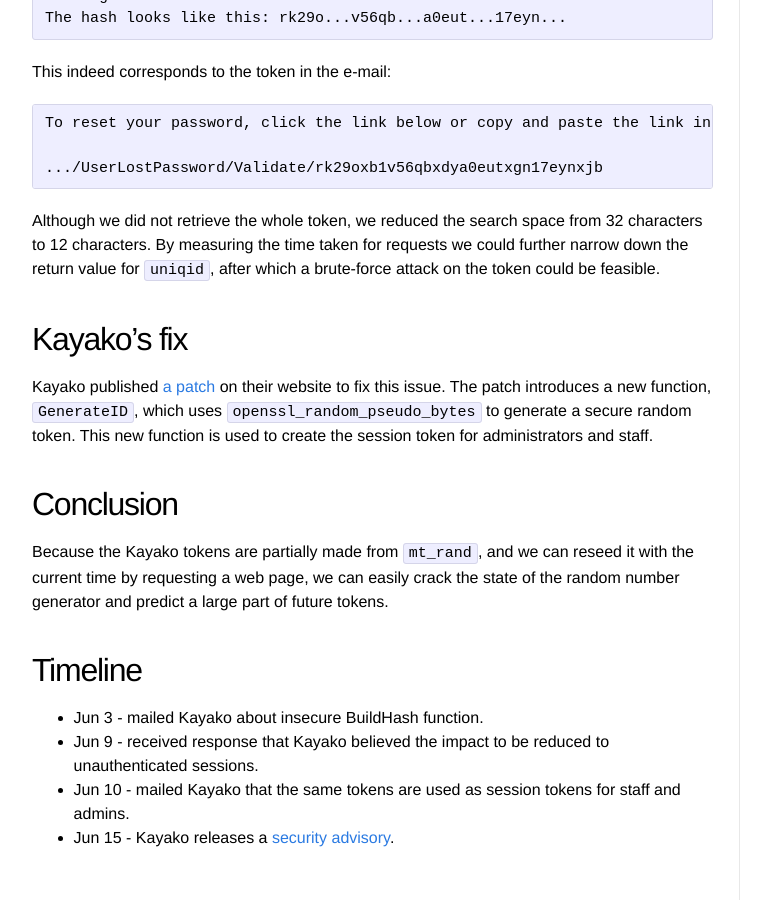
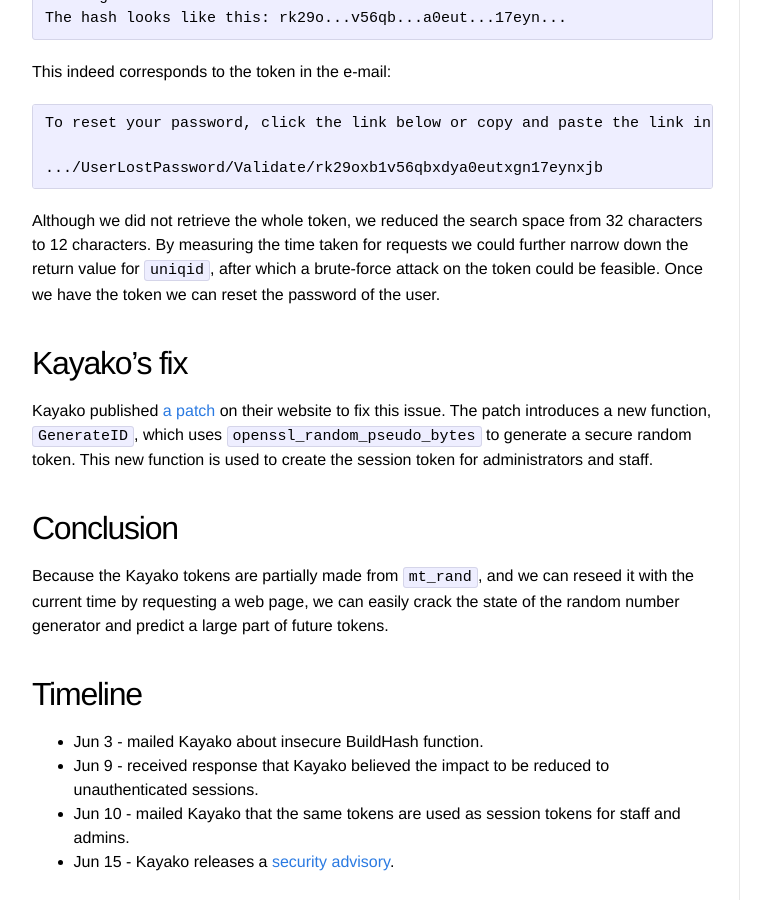
Before and after one commit to Sjord/Sjord.github.io, a Jekyll site: the page built from _posts/2016-06-22-insecure-tokens-in-kayako.md, in a window 1280 px wide and 900 px high, scrolled down 2272 px. Shown: the whole window, without its empty margins (108-879 px from the left). Built offline with Jekyll 4.4.1, drawn with Linux system fonts in a browser that asks for light colours.

Commit message:
Add some impact

```diff
--- a/_posts/2016-06-22-insecure-tokens-in-kayako.md
+++ b/_posts/2016-06-22-insecure-tokens-in-kayako.md
@@ -77,7 +77,7 @@
 
     .../UserLostPassword/Validate/rk29oxb1v56qbxdya0eutxgn17eynxjb
 
-Although we did not retrieve the whole token, we reduced the search space from 32 characters to 12 characters. By measuring the time taken for requests we could further narrow down the return value for `uniqid`, after which a brute-force attack on the token could be feasible.
+Although we did not retrieve the whole token, we reduced the search space from 32 characters to 12 characters. By measuring the time taken for requests we could further narrow down the return value for `uniqid`, after which a brute-force attack on the token could be feasible. Once we have the token we can reset the password of the user.
 
 ## Kayako's fix
 
```
